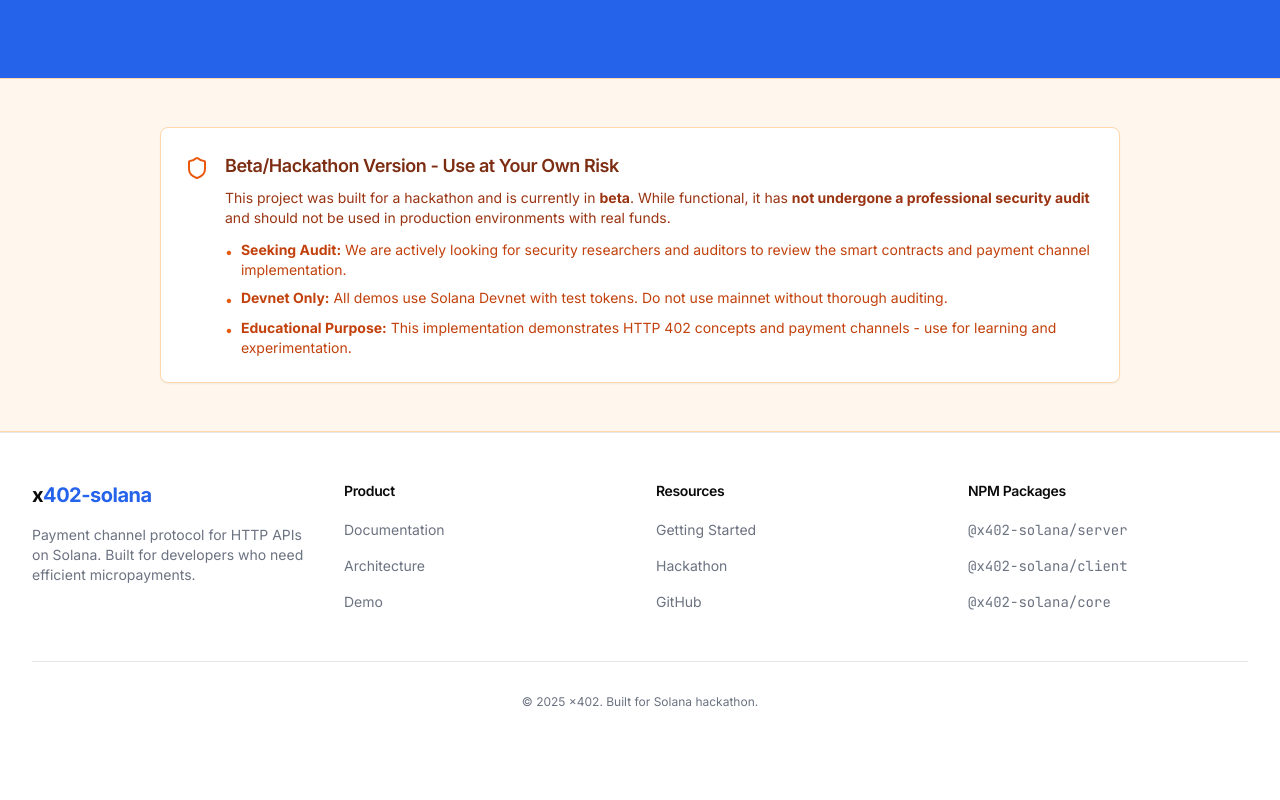
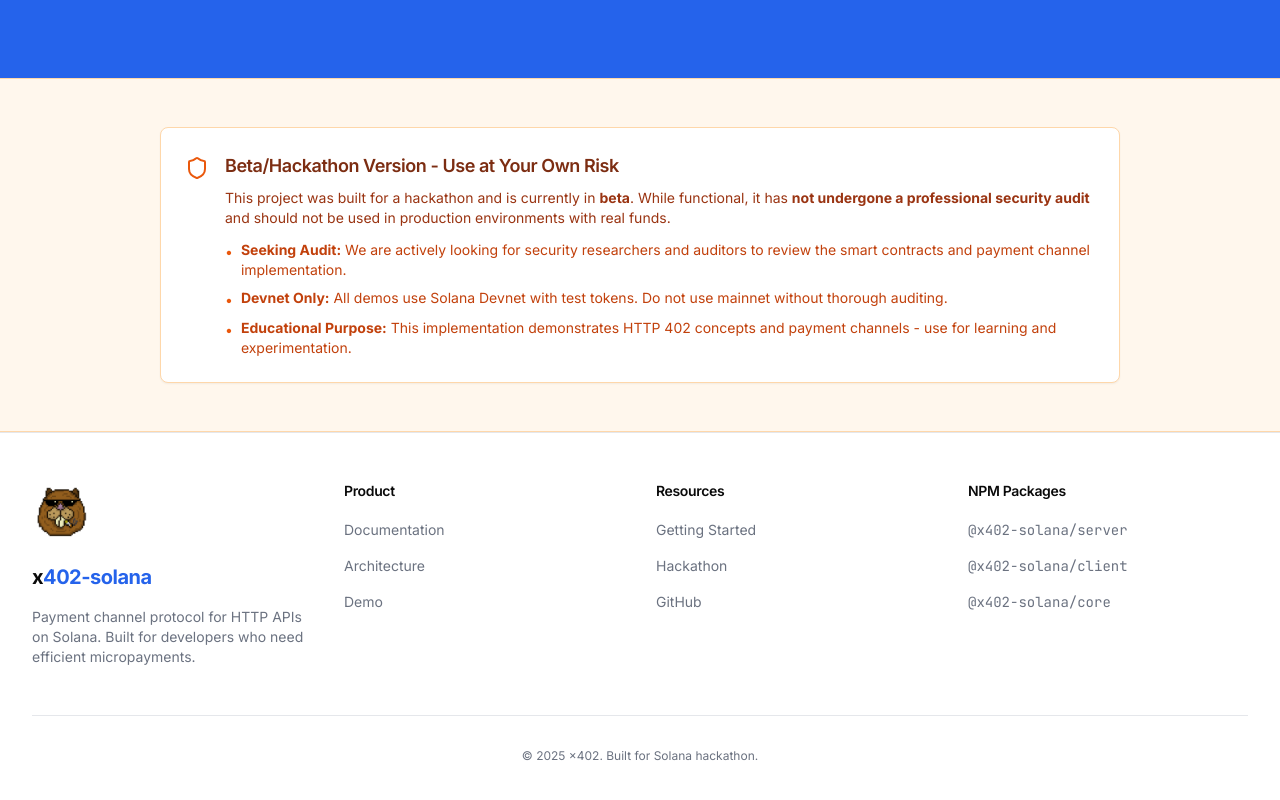
Before and after one commit to BOBER3r/x402-solana-website, a Next.js app: page / in a window 1280 px wide. Shown: the part 6960-7760 px from the top of the page. Before the commit the page ends 7718 px from the top, so only its background shows below. Built offline with nearby package versions, Linux system fonts and the light colour scheme; no server answers.

Commit message:
link to personal gh added

```diff
--- a/components/Footer.tsx
+++ b/components/Footer.tsx
@@ -1,4 +1,6 @@
 import Link from "next/link";
+import Image from "next/image";
+import beaverImage from "@/app/beaver.png";
 
 const footerNavigation = {
   product: [
@@ -24,6 +26,20 @@
       <div className="mx-auto max-w-7xl px-6 py-12 lg:px-8">
         <div className="grid grid-cols-2 gap-8 lg:grid-cols-4">
           <div className="col-span-2 lg:col-span-1">
+            <Link
+              href="https://github.com/BOBER3r"
+              target="_blank"
+              rel="noopener noreferrer"
+              className="inline-block mb-4 transition-transform hover:scale-105"
+            >
+              <Image
+                src={beaverImage}
+                alt="BoberPay Beaver Logo"
+                width={60}
+                height={60}
+                className="rounded-full"
+              />
+            </Link>
             <h3 className="text-xl font-bold tracking-tight mb-4">
               x<span className="text-primary">402-solana</span>
             </h3>
```
